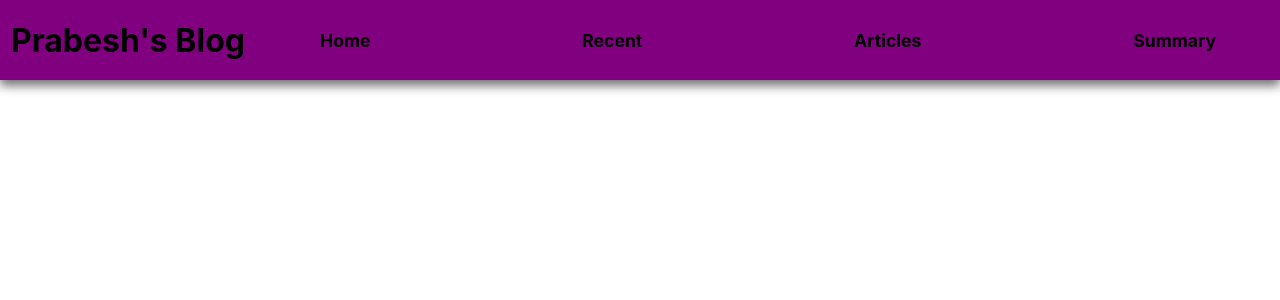
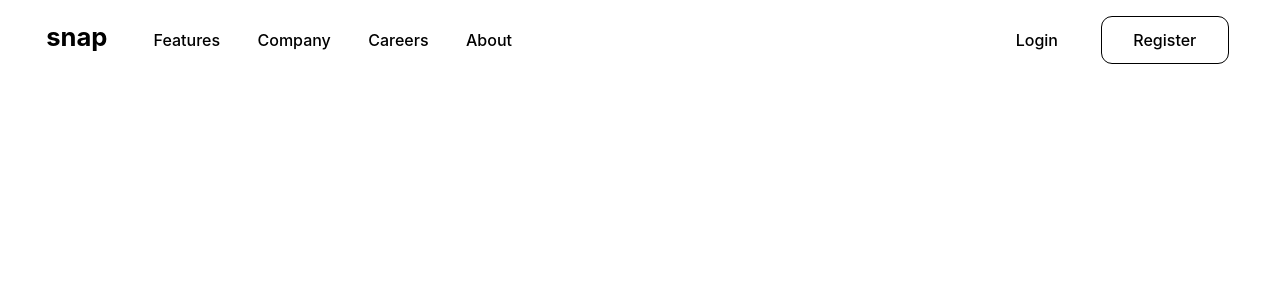
Before and after one commit to PrabeshPP/UI-Challenge--Next, a Next.js app: page / in a window 1280 px wide. Shown: the top 300 px of the page. Built offline with nearby package versions, Linux system fonts and the light colour scheme.

Commit message:
[added] header

```diff
--- a/Component/Layout/Header/MainNavigation.tsx
+++ b/Component/Layout/Header/MainNavigation.tsx
@@ -5,14 +5,26 @@ const MainNavigation = () => {
     return (
         <div className={classes.nav}>
             <div className={classes.logoBox}>
-                <h1 className={classes.logo}>Prabesh's Blog</h1>
+                <div className={classes.logo}>
+                    <span className={classes.logo}>snap</span>
+                </div>
+                    <div className={classes.navBox}>
+                    <div>Features</div>
+                    <div>Company</div>
+                    <div>Careers</div>
+                    <div>About</div>
+                </div>
             </div>
-            <div className={classes.navBox}>
-                <div>Home</div>
-                <div>Recent</div>
-                <div>Articles</div>
-                <div>Summary</div>
+
+            <div className={classes.loginContainer}>
+                <div className={classes.loginBox}>
+                    <span>Login</span>
+                </div>
+                <div className={classes.registerBox}>
+                        Register
+                </div>
             </div>
+
         </div>
     )
 }
--- a/package.json
+++ b/package.json
@@ -11,7 +11,8 @@
   "dependencies": {
     "next": "12.2.5",
     "react": "18.2.0",
-    "react-dom": "18.2.0"
+    "react-dom": "18.2.0",
+    "react-icons": "^4.4.0"
   },
   "devDependencies": {
     "@types/node": "18.7.13",
--- a/pages/index.tsx
+++ b/pages/index.tsx
@@ -6,7 +6,13 @@ import styles from '../styles/Home.module.scss'
 const Home: NextPage = () => {
   return (
     <div>
-
+      <Head>
+      <title>Snap</title>
+      <meta
+        title='description'
+        content="Add your own meetups and create an amazing connection opportunities."
+      />
+    </Head>
     </div>
   )
 }
--- a/styles/Header.module.scss
+++ b/styles/Header.module.scss
@@ -1,30 +1,75 @@
-$primary-color:purple;
+$primary-color:white;
 
 .logoBox{
     height: 100%;
-    width: 20%;
+    width: 40%;
     display: flex;
-    align-items: center;
-    justify-content: center;
 }
 
 .nav{
     height: 10vh;
     width: 100%;
     background-color:$primary-color;
+    color: black;
     display: flex;
     flex-direction: row;
-    box-shadow: 0px 5px 10px rgba(0, 0, 0, 0.34),0px 5px 10px rgba(0, 0, 0, 0.34);
+    justify-content: space-between;
+    box-sizing: border-box;
+}
+
+.logo{
+    padding: 0%;
+    width: 30%;
+    height: 100%;
+    display: flex;
+    justify-content: center;
+    align-items: center;
+    font-weight: bold;
+    font-size: 1.6rem;
+    padding-bottom: 1%;
 }
 
 .navBox{
     display: flex;
-    width: 80%;
+    width: 70%;
     justify-content: space-between;
     align-items: center;
-    padding-left: 5%;
-    padding-right: 5%;
-    font-size: 1.1rem;
-    font-weight: bold;
+    font-size: 1.0rem;
+    font-weight:500;
+    cursor: pointer;
+    height: 100%;
+}
+
+
+.loginContainer
+{
+    display: flex;
+    flex-direction: row;
+    justify-content: space-between;
+    align-items: center;
+    width: 20%;
+    height: 100%;
+    margin-right: 4%;
+}
+
+.loginBox{
+    height: 60%;
+    width: 50%;
+    display: flex;
+    justify-content: center;
+    align-items: center;
+    font-weight:500;
     cursor: pointer;
 }
+
+.registerBox{
+    height: 60%;
+    width: 50%;
+    border: 1.6px solid black;
+    display: flex;
+    justify-content: center;
+    align-items: center;
+    border-radius: 11px;
+    font-weight:500;
+    cursor: pointer;
+}
```
Also changed, not shown: 1 other file (tests, documents, lock files or other folders).
